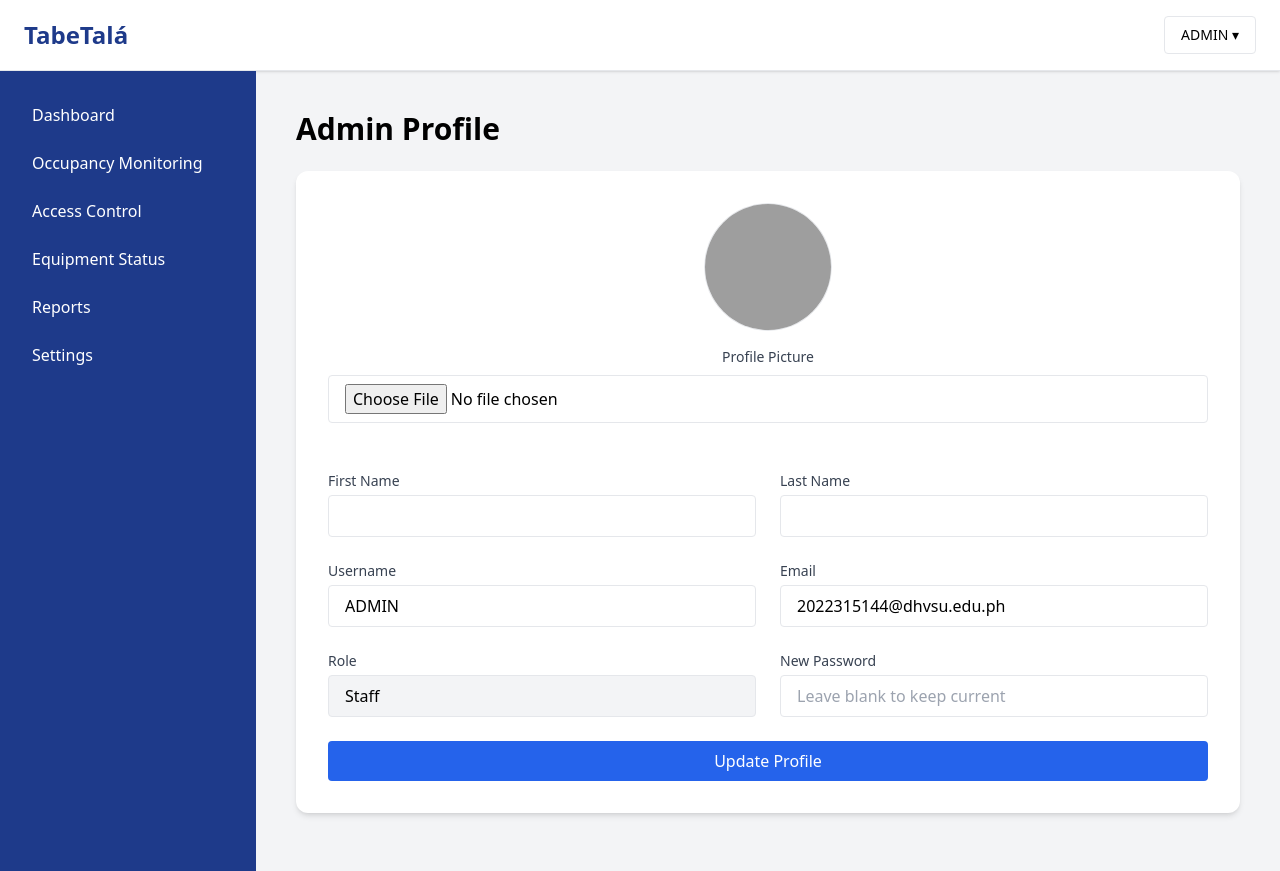
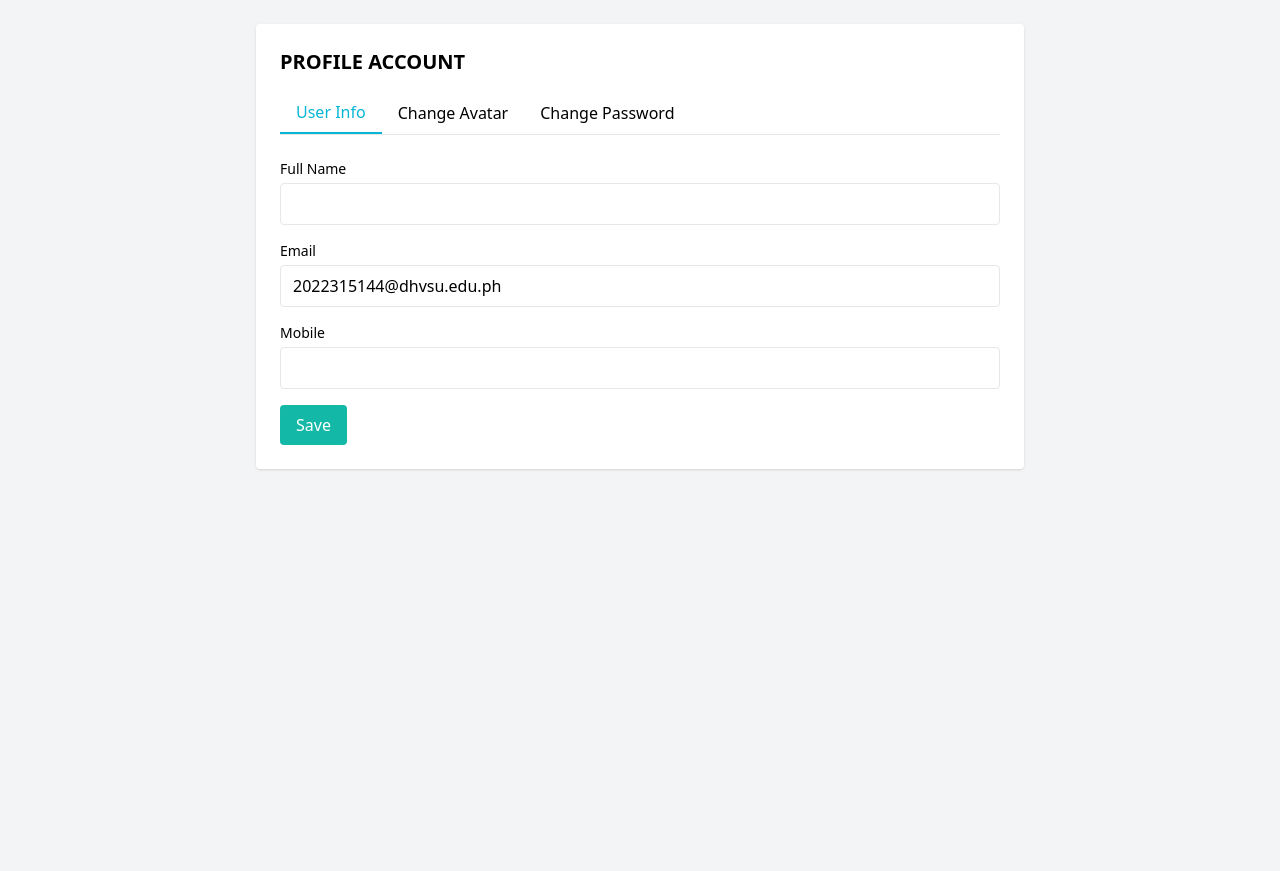
Before and after one commit to Ronalynsia/Tabetala, a PHP site: page /admin.php in a window 1280 px wide. After the commit the page ends 470 px from the top, so only its background shows below. Run offline with PHP 8.4, Linux system fonts and the light colour scheme; a user stored in the database is signed in; data comes from the database, SQL or seed files in the repository; some libraries are stand-ins or nearby versions; grey boxes are pictures that could not be loaded.

Commit message:
updated
dgdf

```diff
--- a/Tabetala/admin.php
+++ b/Tabetala/admin.php
@@ -1,18 +1,14 @@
 <?php
 session_start();
-require_once __DIR__ . '/config/config.php'; // adjust if needed
+require_once __DIR__ . '/config/config.php';
 
-// --- Ensure $conn is available (supports two patterns: Database class or $conn from config)
+// --- Ensure DB connection
 $conn = null;
 if (class_exists('Database')) {
-    try {
     $db = new Database();
     $conn = $db->connect();
-    } catch (Exception $e) {
-        die("Database connection error: " . $e->getMessage());
-    }
 } elseif (isset($conn) && $conn instanceof PDO) {
-    // config.php already gave us $conn
+    // already from config
 } elseif (isset($pdo) && $pdo instanceof PDO) {
     $conn = $pdo;
 } else {
@@ -24,17 +20,12 @@ if (!isset($_SESSION['user_id'])) {
     header("Location: auth/signin.php");
     exit;
 }
-
 $user_id = (int) $_SESSION['user_id'];
 
-// --- Fetch user safely
-try {
+// --- Fetch user
 $stmt = $conn->prepare("SELECT * FROM users WHERE id = :id LIMIT 1");
 $stmt->execute([":id" => $user_id]);
 $user = $stmt->fetch(PDO::FETCH_ASSOC);
-} catch (PDOException $e) {
-    die("Query error: " . $e->getMessage());
-}
 
 if (!$user) {
     session_destroy();
@@ -42,7 +33,7 @@ if (!$user) {
     exit;
 }
 
-// Grab any flash messages set by update_profile.php
+// Grab flash messages
 $success = $_SESSION['profile_success'] ?? null;
 $errors  = $_SESSION['profile_errors'] ?? null;
 unset($_SESSION['profile_success'], $_SESSION['profile_errors']);
@@ -50,50 +41,26 @@ unset($_SESSION['profile_success'], $_SESSION['profile_errors']);
 <!DOCTYPE html>
 <html lang="en">
 <head>
-  <meta charset="utf-8" />
-  <meta name="viewport" content="width=device-width,initial-scale=1" />
-  <title>Admin Profile</title>
+  <meta charset="utf-8">
+  <title>Profile Account</title>
   <script src="https://cdn.tailwindcss.com"></script>
-  <style>#searchResults { max-height: 200px; overflow-y: auto; }</style>
+  <style>
+    .tab-content { display: none; }
+    .tab-content.active { display: block; }
+    .tab-btn.active { border-bottom: 2px solid #06b6d4; color:#06b6d4; }
+  </style>
 </head>
-<body class="bg-gray-100 font-sans">
+<body class="bg-gray-100 p-6 font-sans">
 
-<header class="w-full bg-white border-b px-6 py-4 shadow flex items-center justify-between">
-  <h1 class="text-2xl font-bold text-blue-900">TabeTalá</h1>
-  <div class="flex items-center gap-4">
-    <div class="relative">
-      <button id="userMenuButton" class="inline-flex items-center px-4 py-2 bg-white border rounded text-sm">
-        <?= htmlspecialchars($user['username'] ?? '') ?> ▾
-      </button>
-      <div id="userDropdown" class="hidden origin-top-right absolute right-0 mt-2 w-40 bg-white border rounded shadow">
-        <a href="admin.php" class="block px-4 py-2 hover:bg-gray-100">Profile</a>
-        <a href="logout.php" class="block px-4 py-2 hover:bg-gray-100">Log Out</a>
-      </div>
-    </div>
-  </div>
-</header>
+<div class="bg-white rounded shadow p-6 max-w-3xl mx-auto">
+  <h2 class="text-xl font-bold mb-4">PROFILE ACCOUNT</h2>
 
-<div class="flex min-h-screen">
-  <aside class="w-64 bg-blue-900 text-white p-6">
-    <ul class="space-y-2">
-      <li><a href="dashboard.php" class="block px-2 py-2 rounded hover:bg-blue-800">Dashboard</a></li>
-      <li><a href="Occupancy.php" class="block px-2 py-2 rounded hover:bg-blue-800">Occupancy Monitoring</a></li>
-      <li><a href="Access.php" class="block px-2 py-2 rounded hover:bg-blue-800">Access Control</a></li>
-      <li><a href="Equipment.php" class="block px-2 py-2 rounded hover:bg-blue-800">Equipment Status</a></li>
-      <li><a href="Reports.php" class="block px-2 py-2 rounded hover:bg-blue-800">Reports</a></li>
-      <li><a href="Settings.php" class="block px-2 py-2 rounded hover:bg-blue-800">Settings</a></li>
-    </ul>
-  </aside>
-
-  <main class="flex-1 p-10">
-    <h2 class="text-3xl font-bold mb-6">Admin Profile</h2>
-
+  <!-- Messages -->
   <?php if ($success): ?>
-      <div class="mb-4 p-4 bg-green-100 text-green-800 rounded"><?= htmlspecialchars($success) ?></div>
+    <div class="mb-4 p-3 bg-green-100 text-green-800 rounded"><?= htmlspecialchars($success) ?></div>
   <?php endif; ?>
-
   <?php if (!empty($errors) && is_array($errors)): ?>
-      <div class="mb-4 p-4 bg-red-100 text-red-800 rounded">
+    <div class="mb-4 p-3 bg-red-100 text-red-800 rounded">
       <ul class="list-disc pl-5">
         <?php foreach ($errors as $err): ?>
           <li><?= htmlspecialchars($err) ?></li>
@@ -102,82 +69,99 @@ unset($_SESSION['profile_success'], $_SESSION['profile_errors']);
     </div>
   <?php endif; ?>
 
-    <div class="bg-white p-8 rounded-xl shadow-md">
-      <form action="update_profile.php" method="POST" enctype="multipart/form-data" class="grid grid-cols-1 md:grid-cols-2 gap-6">
-        <!-- Hidden id for update -->
-        <input type="hidden" name="user_id" value="<?= (int)($user['id'] ?? 0) ?>">
+  <!-- Tabs -->
+  <div class="flex border-b mb-6">
+    <button class="tab-btn px-4 py-2 active" data-tab="info">User Info</button>
+    <button class="tab-btn px-4 py-2" data-tab="avatar">Change Avatar</button>
+    <button class="tab-btn px-4 py-2" data-tab="password">Change Password</button>
+  </div>
 
-        <div class="col-span-2 flex flex-col items-center mb-6">
-          <?php if (!empty($user['profile_picture'])): ?>
-            <img id="previewImg" src="uploads/<?= htmlspecialchars($user['profile_picture']) ?>"
-                 alt="Profile Picture"
-                 class="w-32 h-32 object-cover rounded-full border mb-4">
-          <?php else: ?>
-            <img id="previewImg" src="assets/default-avatar.png"
-                 alt="Default Avatar"
-                 class="w-32 h-32 object-cover rounded-full border mb-4">
-          <?php endif; ?>
+  <!-- User Info -->
+  <div id="info" class="tab-content active">
+    <form action="update_profile.php" method="POST" class="space-y-4">
+      <input type="hidden" name="action" value="info">
+      <input type="hidden" name="user_id" value="<?= (int)$user['id'] ?>">
 
-          <label class="block text-sm font-medium text-gray-700 mb-2">Profile Picture</label>
-          <input type="file" name="profile_picture" accept="image/*"
-                 class="w-full px-4 py-2 border rounded"
-                 onchange="previewFile(this)">
+      <div>
+        <label class="block text-sm font-medium">Full Name</label>
+        <input type="text" name="full_name" value="<?= htmlspecialchars($user['full_name'] ?? '') ?>" class="mt-1 w-full border px-3 py-2 rounded">
       </div>
 
       <div>
-          <label class="block text-sm font-medium text-gray-700">First Name</label>
-          <input type="text" name="first_name" value="<?= htmlspecialchars($user['first_name'] ?? '') ?>" class="mt-1 w-full px-4 py-2 border rounded">
+        <label class="block text-sm font-medium">Email</label>
+        <input type="email" name="email" value="<?= htmlspecialchars($user['email'] ?? '') ?>" class="mt-1 w-full border px-3 py-2 rounded">
       </div>
 
       <div>
-          <label class="block text-sm font-medium text-gray-700">Last Name</label>
-          <input type="text" name="last_name" value="<?= htmlspecialchars($user['last_name'] ?? '') ?>" class="mt-1 w-full px-4 py-2 border rounded">
+        <label class="block text-sm font-medium">Mobile</label>
+        <input type="text" name="mobile" value="<?= htmlspecialchars($user['mobile'] ?? '') ?>" class="mt-1 w-full border px-3 py-2 rounded">
       </div>
 
-        <div>
-          <label class="block text-sm font-medium text-gray-700">Username</label>
-          <input type="text" name="username" value="<?= htmlspecialchars($user['username'] ?? '') ?>" class="mt-1 w-full px-4 py-2 border rounded">
+      <button type="submit" class="bg-teal-500 text-white px-4 py-2 rounded">Save</button>
+    </form>
   </div>
 
+  <!-- Avatar -->
+  <div id="avatar" class="tab-content">
+    <form action="update_profile.php" method="POST" enctype="multipart/form-data" class="space-y-4 text-center">
+      <input type="hidden" name="action" value="avatar">
+      <input type="hidden" name="user_id" value="<?= (int)$user['id'] ?>">
+
       <div>
-          <label class="block text-sm font-medium text-gray-700">Email</label>
-          <input type="email" name="email" value="<?= htmlspecialchars($user['email'] ?? '') ?>" class="mt-1 w-full px-4 py-2 border rounded">
+        <?php if (!empty($user['profile_picture'])): ?>
+          <img id="avatarPreview" src="uploads/<?= htmlspecialchars($user['profile_picture']) ?>" class="mx-auto w-32 h-32 rounded-full object-cover border">
+        <?php else: ?>
+          <img id="avatarPreview" src="assets/default-avatar.png" class="mx-auto w-32 h-32 rounded-full object-cover border">
+        <?php endif; ?>
+      </div>
+      <input type="file" name="profile_picture" accept="image/*" onchange="previewAvatar(this)">
+      <button type="submit" class="bg-teal-500 text-white px-4 py-2 rounded">Upload</button>
+    </form>
   </div>
 
-        <div>
-          <label class="block text-sm font-medium text-gray-700">Role</label>
-          <input type="text" value="<?= htmlspecialchars($user['role'] ?? '') ?>" class="mt-1 w-full px-4 py-2 border rounded bg-gray-100" readonly>
-        </div>
+  <!-- Password -->
+  <div id="password" class="tab-content">
+    <form action="update_profile.php" method="POST" class="space-y-4">
+      <input type="hidden" name="action" value="password">
+      <input type="hidden" name="user_id" value="<?= (int)$user['id'] ?>">
 
       <div>
-          <label class="block text-sm font-medium text-gray-700">New Password</label>
-          <input type="password" name="password" placeholder="Leave blank to keep current" class="mt-1 w-full px-4 py-2 border rounded">
+        <label class="block text-sm font-medium">Current Password</label>
+        <input type="password" name="current_password" class="mt-1 w-full border px-3 py-2 rounded">
       </div>
-
-        <div class="col-span-2">
-          <button type="submit" class="w-full bg-blue-600 text-white py-2 rounded">Update Profile</button>
+      <div>
+        <label class="block text-sm font-medium">New Password</label>
+        <input type="password" name="new_password" class="mt-1 w-full border px-3 py-2 rounded">
       </div>
+      <div>
+        <label class="block text-sm font-medium">Confirm New Password</label>
+        <input type="password" name="confirm_password" class="mt-1 w-full border px-3 py-2 rounded">
+      </div>
+      <button type="submit" class="bg-teal-500 text-white px-4 py-2 rounded">Change Password</button>
     </form>
   </div>
-  </main>
 </div>
 
 <script>
-  document.getElementById('userMenuButton').addEventListener('click', function(e) {
-    document.getElementById('userDropdown').classList.toggle('hidden');
+  document.querySelectorAll('.tab-btn').forEach(btn=>{
+    btn.addEventListener('click', ()=>{
+      document.querySelectorAll('.tab-btn').forEach(b=>b.classList.remove('active'));
+      document.querySelectorAll('.tab-content').forEach(tc=>tc.classList.remove('active'));
+      btn.classList.add('active');
+      document.getElementById(btn.dataset.tab).classList.add('active');
+    });
   });
 
-  function previewFile(input) {
+  function previewAvatar(input){
     const file = input.files[0];
-    if (file) {
+    if(file){
       const reader = new FileReader();
-      reader.onload = function(e) {
-        document.getElementById('previewImg').src = e.target.result;
+      reader.onload = e=>{
+        document.getElementById('avatarPreview').src = e.target.result;
       }
       reader.readAsDataURL(file);
     }
   }
 </script>
-
 </body>
 </html>
```
Also changed, not shown: Tabetala/update_profile.php (+79 -61 lines). Lines whose indentation alone changed are shown as unchanged.
